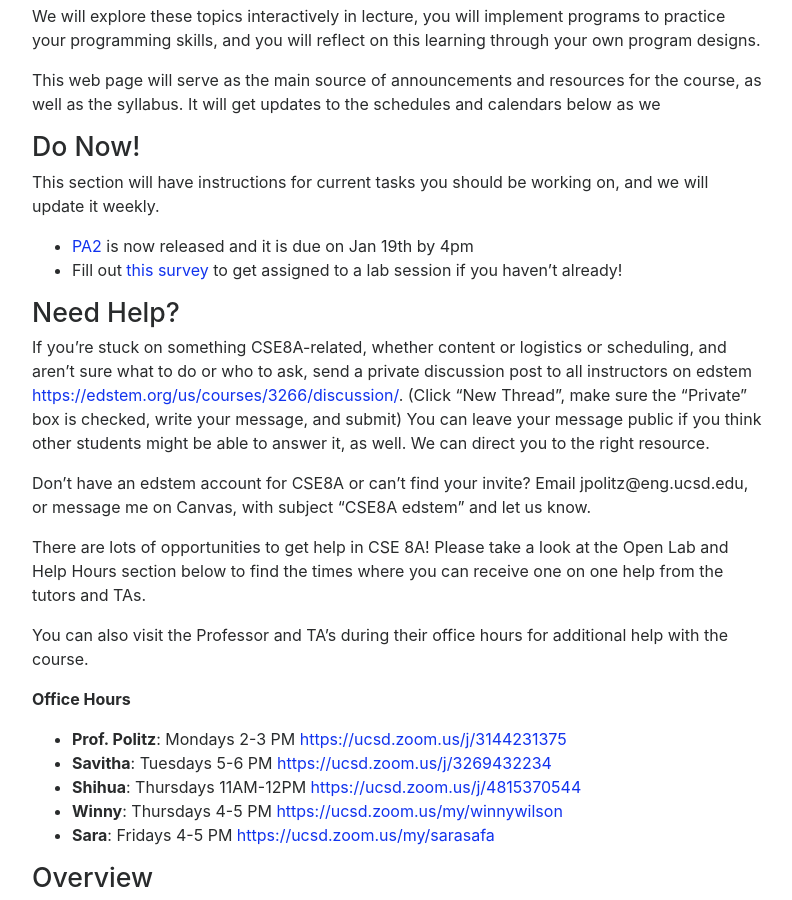
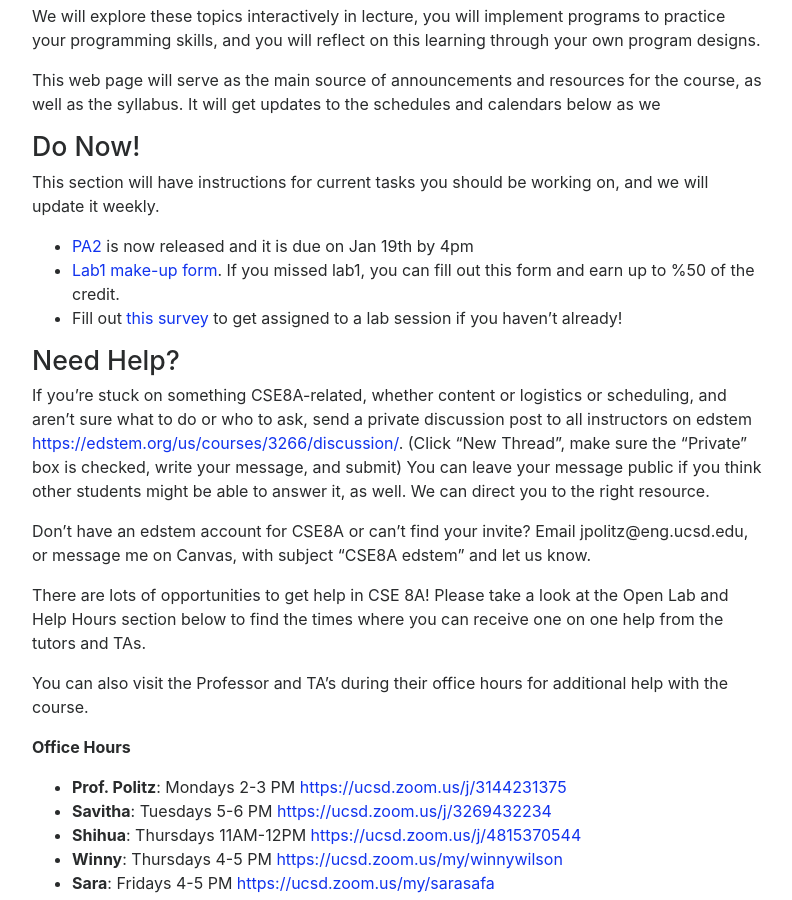
Before and after one commit to ucsd-cse8a-w21/ucsd-cse8a-w21.github.io, a Jekyll site: the page built from index.md, in a window 1280 px wide and 900 px high, scrolled down 707 px. Shown: the whole window, without its empty margins (243-1035 px from the left). Built offline with Jekyll 4.4.1, drawn with Linux system fonts in a browser that asks for light colours; nearby versions of some CDN libraries.

Commit message:
Update index.md

```diff
--- a/index.md
+++ b/index.md
@@ -29,6 +29,7 @@ This section will have instructions for current tasks you should be working
 on, and we will update it weekly.
 
 - [PA2](https://docs.google.com/document/d/1SxHtmDNzdm2Ogs2zA3SGog9fRD35dGPe/edit?ts=5fffccc1#) is now released and it is due on Jan 19th by 4pm
+- [Lab1 make-up form](https://forms.gle/QybphWqaceBJUVQR9). If you missed lab1, you can fill out this form and earn up to %50 of the credit.
 - Fill out [this
 survey](https://docs.google.com/forms/d/e/1FAIpQLScrxmgbgx9BCM8n_qo-BI4rKQAXhbGR2yf-sLrJGNYnanczSA/viewform)
 to get assigned to a lab session if you haven't already!
```
